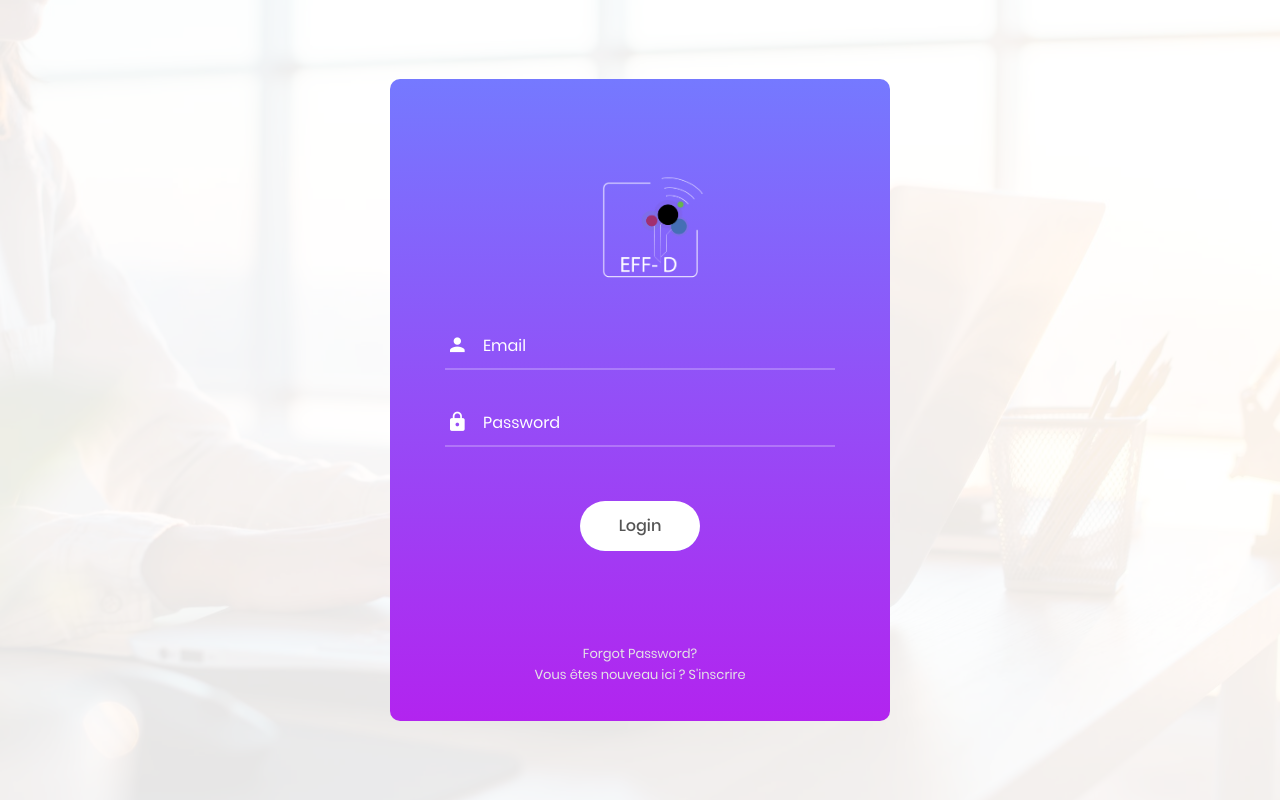
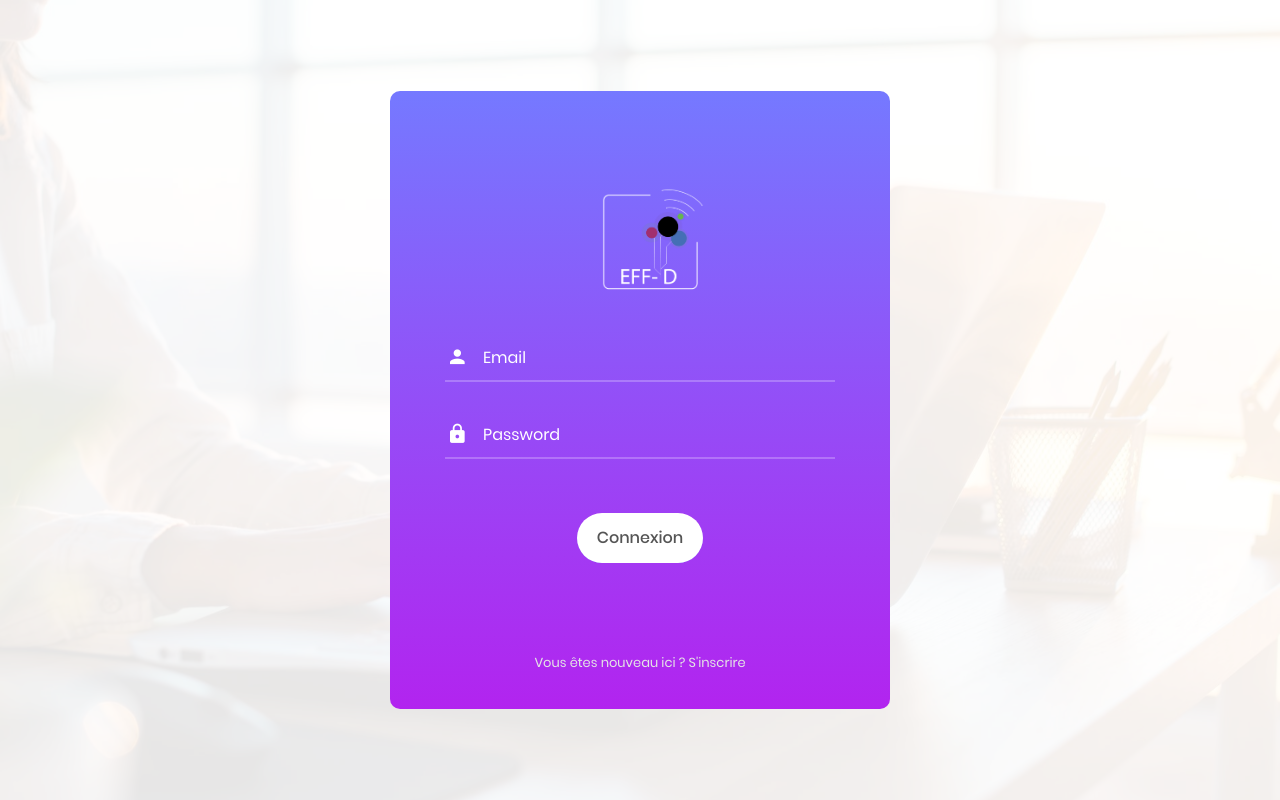
Before and after one commit to effid/effid-web-php, a PHP site: page /login.php in a window 1280 px wide. Run offline with PHP 8.4, Linux system fonts and the light colour scheme; data that the repository does not hold is empty; some libraries are stand-ins or nearby versions.

Commit message:
modif login

```diff
--- a/login.php
+++ b/login.php
@@ -56,14 +56,14 @@ ob_start();
           <?php }  echo "<br/>"; ob_end_flush();?>
           <div class="container-login100-form-btn">
             <button class="login100-form-btn">
-              Login
+              Connexion
             </button>
           </div>
 
           <div class="text-center p-t-90">
-            <a class="txt1" href="#">
+            <!--<a class="txt1" href="#">
               Forgot Password?
-            </a>
+            </a>-->
             <p class="text-center txt1">Vous êtes nouveau ici ? <a class="txt1" href="register.php">S'inscrire</a></p>
           </div>
         </form>
```
